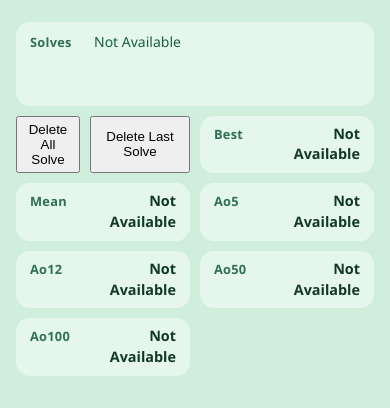
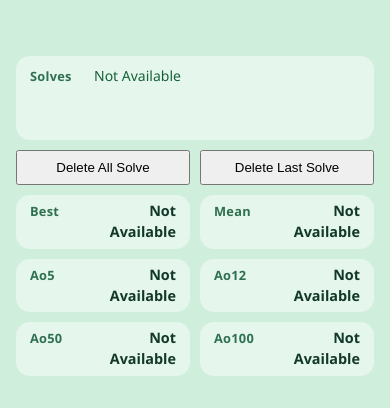
Before and after one commit to EverywhereSpeedcubing/EverywhereSpeedcubing.github.io, a plain HTML site: page index.html in a window 390 px wide. Shown: the part 436-844 px from the top of the page. Drawn offline with Linux system fonts and the light colour scheme.

Commit message:
Refactor layout.css for improved styling and structure

```diff
--- a/layout.css
+++ b/layout.css
@@ -76,12 +76,13 @@ body {
 
 /* Session alignment. Every stat is a name box and a number box side by side. */
 .session {
+    --space: 10px;
     width: 100%;
     max-width: 640px;
     padding: 8px 0;
     display: grid;
     grid-template-columns: repeat(3, 4.5rem 1fr);
-    gap: 10px;
+    gap: var(--space);
 }
 
 /* Session boxes spacing. */
@@ -97,8 +98,8 @@ body {
 
 /* Stat number box spacing. It is the right half and reaches left to touch the name box. */
 .session p:not(.statName) {
-    margin-left: -11px;
-    padding-left: 15px;
+    margin-left: calc(var(--space) * -1);
+    padding-left: 6px;
 }
 
 /* Solves name box spacing. Lines up with the first line of the list. */
@@ -106,21 +107,52 @@ body {
     padding-top: 10px;
 }
 
-/* Solves list box. It scrolls inside itself and stays on the newest solves. */
+/* Best always starts a new row, so it never jumps into the free Delete slot. */
+.session p:nth-of-type(3) {
+    grid-column: 1;
+}
+
+/* Solves list box. The solves sit side by side, and the box scrolls inside itself. */
 #solveTime {
     grid-column: 2 / -1;
     height: 5.25rem;
-    padding: 10px 14px 10px 15px;
+    padding: 10px 14px;
     display: flex;
-    flex-direction: column-reverse;
+    flex-wrap: wrap;
+    align-content: flex-start;
+    gap: 4px 6px;
     overflow-y: auto;
     overflow-wrap: anywhere;
 }
 
-/* Solves list spacer. Keeps the text at the top of the box. */
-#solveTime::before {
-    content: "";
-    flex: 1 1 0;
+/* Single solve spacing. */
+#solveTime span {
+    padding: 0 8px;
+}
+
+/* Delete buttons size. */
+.session button {
+    padding: 8px 10px;
+}
+
+/* Delete All Solve button place. First slot of the row. */
+#deleteAllSolve {
+    grid-column: 1 / 3;
+}
+
+/* Delete Last Solve button place. Second slot of the row. */
+#deleteLastSolve {
+    grid-column: 3 / 5;
+}
+
+/* Delete button place. Third slot, kept free until a solve is picked. */
+#specificSolve {
+    grid-column: 5 / 7;
+}
+
+/* Hidden buttons stay hidden. */
+.session [hidden] {
+    display: none;
 }
 
 /* Smaller spacing on short screens, so everything fits without scrolling. */
@@ -135,26 +167,39 @@ body {
 
     .scramble {
         padding: 4px 0;
-        gap: 10px;
+        gap: 8px;
     }
 
     .timer {
-        gap: 16px;
+        gap: 12px;
     }
 
     .session {
+        --space: 8px;
         padding: 4px 0;
-        gap: 8px;
     }
 
     #solveTime {
         height: 4.5rem;
     }
+
+    .session button {
+        padding: 6px 10px;
+    }
 }
 
-/* Phones: 2 stats per row. */
+/* Phones: 2 stats per row. The Delete button gets its own row when it shows. */
 @media (max-width: 520px) {
     .session {
         grid-template-columns: repeat(2, 4rem 1fr);
     }
+
+    .session p {
+        padding-top: 6px;
+        padding-bottom: 6px;
+    }
+
+    #specificSolve {
+        grid-column: 1 / -1;
+    }
 }
```
